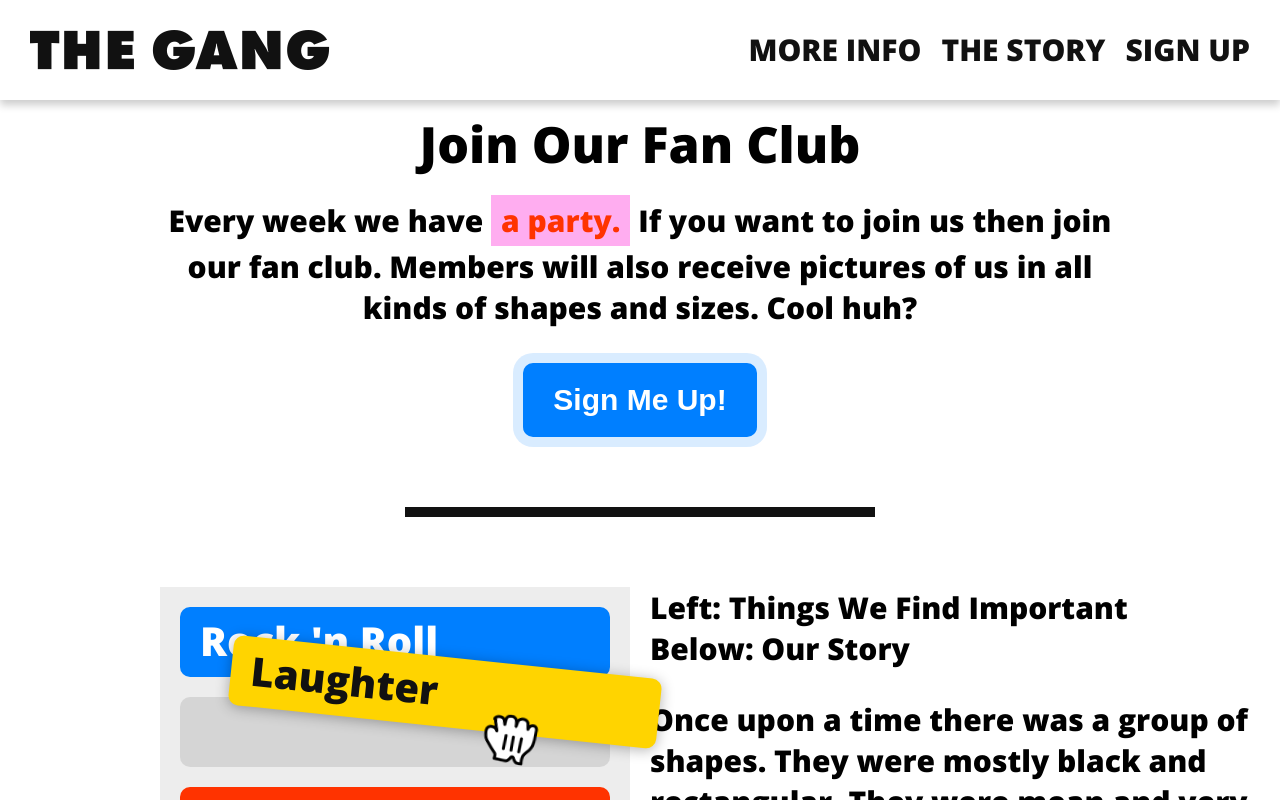
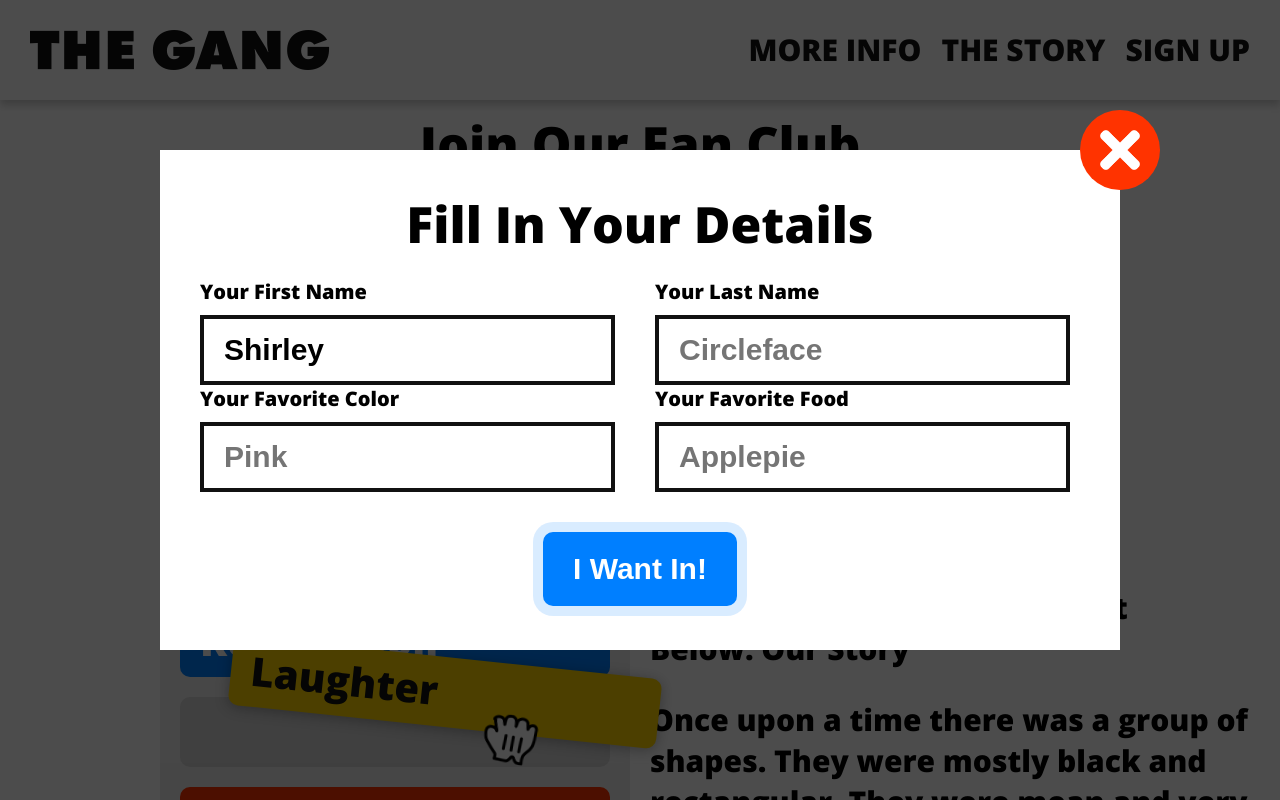
Before and after one commit to modalityconsulting/the-gang, a plain HTML site: page index.html in a window 1280 px wide. Both pictures are taken after a click on the button "Sign Me Up!". Shown: the part 840-1640 px from the top of the page. Drawn offline with nearby package versions, Linux system fonts and the light colour scheme.

Commit message:
owned it

```diff
--- a/index.html
+++ b/index.html
@@ -22,7 +22,7 @@
 	<nav>
 		<a href="#" class="logo">The Gang</a>
 		<ul>
-			<li><a href="#">Sign Up</a></li>
+			<li><a href="javascript:()" onclick="showPopup();">Sign Up</a></li>
 			<li><a href="#story">The Story</a></li>
 			<li><a href="#more-info">More Info</a></li>
 		</ul>
@@ -32,7 +32,7 @@
 		<div class="wrapper">
 			<h2>Join Our Fan Club</h2>
 			<p>Every week we have <span class="highlight">a party.</span> If you want to join us then join our fan club. Members will also receive pictures of us in all kinds of shapes and sizes. Cool huh?</p>
-		<button class="cta">Sign Me Up!</button>
+		<button class="cta" onclick="showPopup();">Sign Me Up!</button>
 		</div>
 	</div>
 	<div class="sep"></div>
@@ -66,11 +66,12 @@
 		made in tampa, fl by <a href="http://modalitydev.io">modalityDev</a>
 		</div>
 	</footer>
-	<div class="popup">
+	<div class="popup" id="popup">
 		<div class="blanket"></div>
 		<div class="content">
 			<h2>Fill In Your Details</h2>
 			<form action="">
+				<div class="row">
 				<div class="item">
 				<label>Your First Name</label>
 				<input type="text" placeholder="Awesomeface" value="Shirley">
@@ -79,6 +80,8 @@
 				<label>Your Last Name</label>
 				<input type="text" placeholder="Circleface">
 				</div>
+				</div>
+				<div class="row">
 				<div class="item">
 				<label>Your Favorite Color</label>
 				<input type="text" placeholder="Pink">
@@ -87,11 +90,14 @@
 				<label>Your Favorite Food</label>
 				<input type="text" placeholder="Applepie">
 				</div>
+				</div>
 				<button class="cta">I Want In!</button>
 			</form>
-			<button class="close">Close</button>
+			<button class="close" onclick="hidePopup();">Close</button>
 		</div>
+	</div>
 
-	</div>
+	<<script src="script.js" type="text/javascript"></script>
+
 </body>
 </html>
--- /dev/null
+++ b/script.js
@@ -0,0 +1,13 @@
+console.log('Hey There')
+
+function showPopup () {
+	var popup = document.getElementById('popup');
+	popup.classList.add('show')
+
+}
+
+function hidePopup () {
+	var popup = document.getElementById('popup');
+	popup.classList.remove('show')
+
+}
--- a/style.css
+++ b/style.css
@@ -269,42 +269,100 @@ footer a{
 
 .popup{
 	display: none;
+	position: fixed;
+	top: 0;
+	bottom: 0;
+	right: 0;
+	left: 0;
+	z-index: 2;
+}
+
+.popup.show{
+	display: block;
+}
+
+.popup .blanket{
+	background-color: rgba(0,0,0, .7);
+	position: absolute;
+	top: 0;
+	bottom: 0;
+	right: 0;
+	left: 0;
+}
+
+.popup .content{
+	box-sizing: border-box;
+	padding: 30px 40px;
+	width: 960px;
+	height: 500px;
+	background-color: white;
+	text-align: center;
+	position: absolute;
+	left: 50%;
+	top: 50%;
+	margin-top: -250px;
+	margin-left: -480px;
+}
+
+.popup h2{
+	margin: 10px 0 20px;
+}
+
+.popup .cta{
+	margin-top: 40px;
+}
+
+.popup .close{
+	width: 80px;
+	height: 80px;
+	background: #FF3300 url(img/close.png) no-repeat center center;
+	background-size: 50%;
+	position: absolute;
+	top: -40px;
+	right: -40px;
+	border-radius: 50%;
+	border: none;
+	outline: none;
+	overflow: hidden;
+	text-indent: -999px;
+	cursor: pointer;
+}
+
+.popup .row{
+
+}
+
+.popup .row:after{
+	content: '';
+	display: table;
+	clear: both;
 }
 
 
-/*
+.popup .item{
+	float: left;
+	width: 415px;
+	margin-left: 40px;
+	text-align: left;
+}
+.popup .item:first-child{
+	margin-left: 0;
+}
 
-<div class="sep"></div>
-	<div class="storey" id="story">
-		<ul class="nb-list">
-			<li class="blue">Rock 'n Roll</li>
-			<li class="gray">&nbsp;</li>
-			<li class="yellow dragging">Laughter</li>
-			<li class="red">Square Offs</li>
-			<li class="pink">Circuitous Routes</li>
-			<li class="salmon">Trigonometry</li>
-			<li class="blue">Rad Hats</li>
-			<li class="yellow">Being Silly</li>
-		</ul>
-		</div>
-		<h3>Left: Things We Find Important<br/>
-			Below: Our Story</h3>
+.popup .item label{
+	display: block;
+	font-size: 20px;
+	font-weight: bold;
+	margin-bottom: 10px;
+}
 
-		<p>Once upon a time there was a group of shapes.
-		They were mostly black and rectangular.
-		They were mean and very serious.</p>
-
-		<p>And so they kicked the three shapes that didn't
-		conform out of their gang, which was called the Right
-		Angle Gang.</p>
-
-		<p>And so these three shapes were very sad, but found
-		great joy and comfort being around each another. They soon
-		started having a lot of fun, started rocking and rolling, started
-		being silly, and became the most well-known shape gang in the universe.</p>
-		<p>They even started making fun of the squares and rectangles in what
-		they like to call "Square-Off's"!</p>
-	</div>
-	<div class="sep">
-
-*/
+.popup .item input[type='text']{
+	display: block;
+	font-size: 30px;
+	font-weight: bold;
+	border: 4px solid #111111;
+	height: 70px;
+	box-sizing: border-box;
+	width: 100%;
+	padding: 15px 20px;
+}
```
